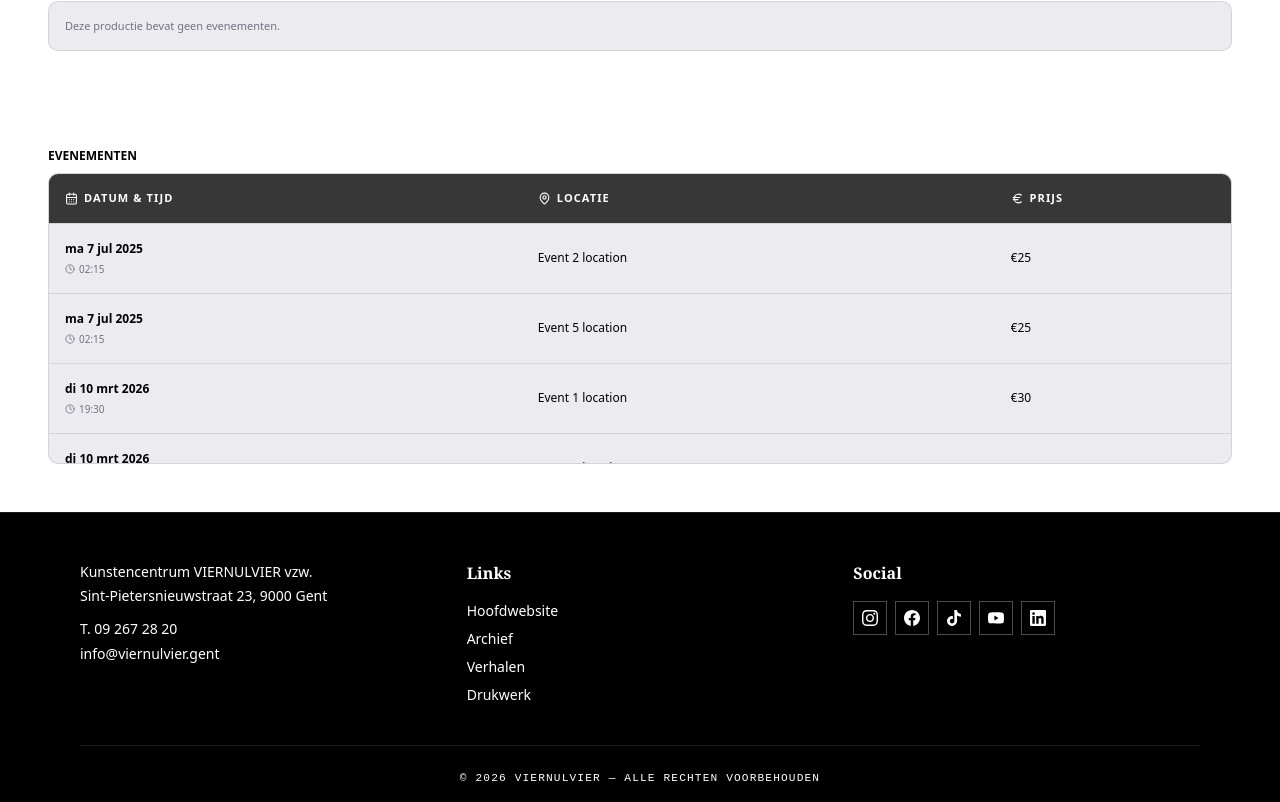
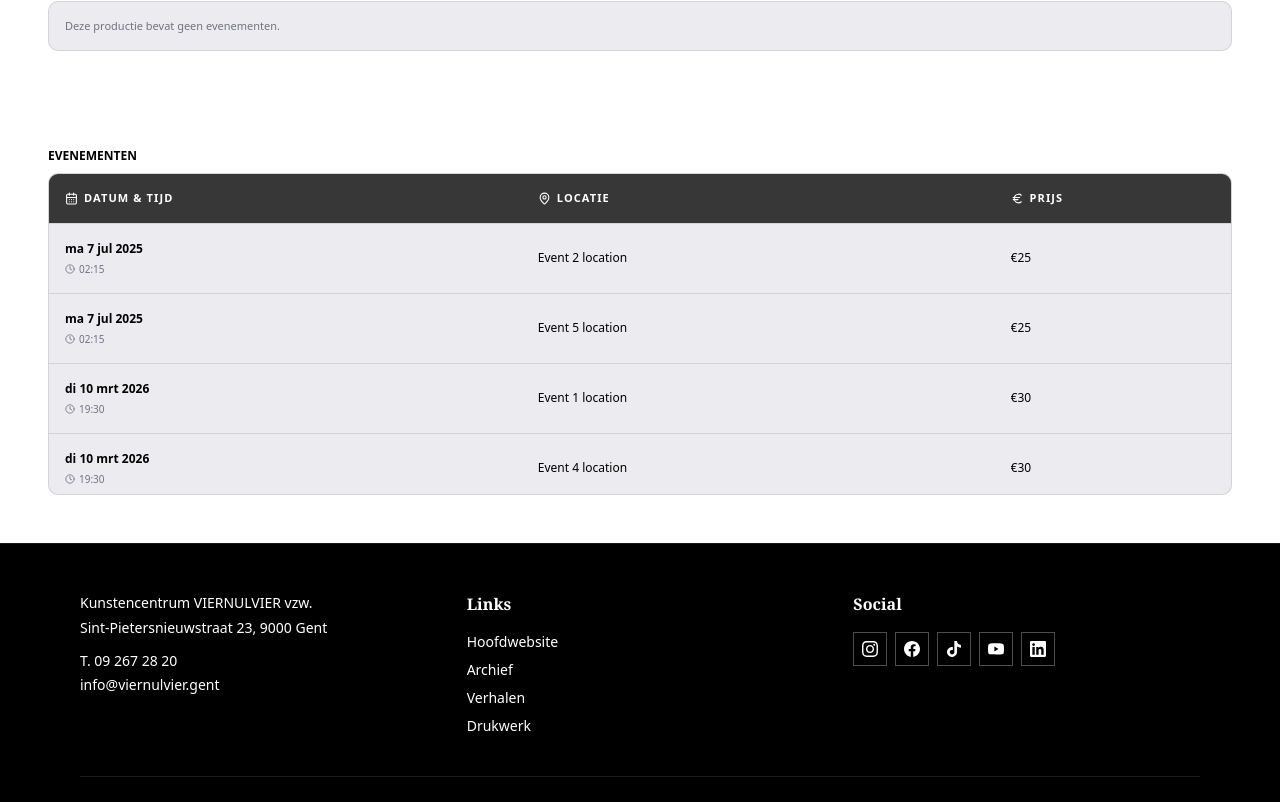
Before and after one commit to SELab-2/viernulvier-4, a Nuxt app in the folder frontend/: page /tempShowcase in a window 1280 px wide. Shown: the part 568-1370 px from the top of the page. Built offline with nearby package versions, Linux system fonts and the light colour scheme.

Commit message:
fixed small alignment issue

```diff
--- a/frontend/app/components/production/EventTable.vue
+++ b/frontend/app/components/production/EventTable.vue
@@ -66,20 +66,16 @@ const cellNarrow = 'p-4 text-[12px] w-[20%] max-w-0'
         v-if="events.length"
         class="bg-muted border border-border rounded-lg overflow-hidden"
     >
+      <div class="overflow-y-auto max-h-[20rem]">
         <table class="w-full">
           <!-- Header -->
-        <thead>
-        <tr class="bg-foreground/80 dark: bg-foreground/60 text-background text-[11px] uppercase tracking-widest">
+          <thead class="sticky top-0">
+          <tr class="bg-foreground/80 dark:bg-foreground/60 text-background text-[11px] uppercase tracking-widest">
             <th :class="headerWide"><span :class="headerIcon"><CalendarDays :size="13" />{{ t('production.dateAndTime') }}</span></th>
             <th :class="headerWide"><span :class="headerIcon"><MapPin :size="13" />{{ t('production.location') }}</span></th>
             <th :class="headerNarrow"><span :class="headerIcon"><Euro :size="13" />{{ t('production.price') }}</span></th>
           </tr>
           </thead>
-
-      </table>
-
-      <div class="overflow-y-auto max-h-[15rem]">
-        <table class="w-full">
         <!-- Body -->
           <tbody>
             <tr
```
Lines whose indentation alone changed are shown as unchanged.
